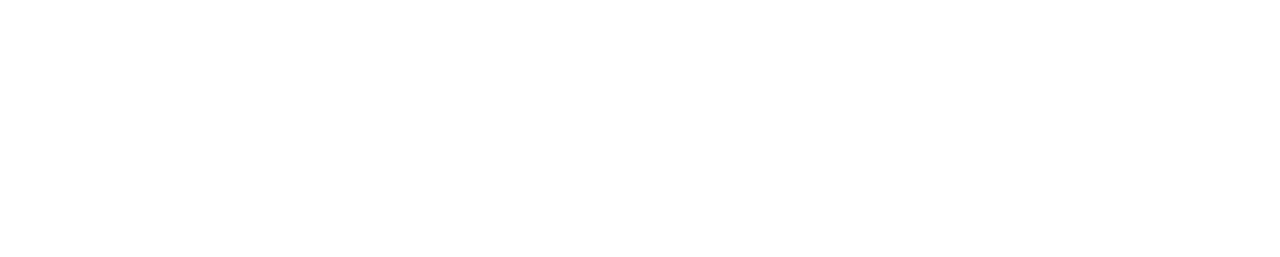
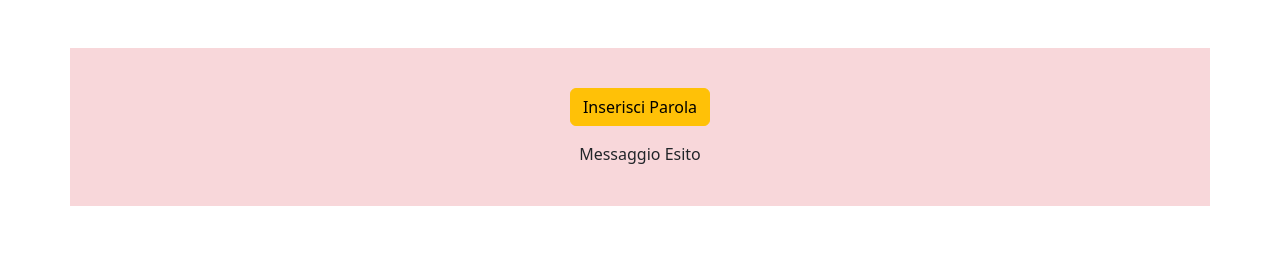
Before and after one commit to FedeAle1525/js-paliedispari, a plain HTML site: page index.html in a window 1280 px wide. Drawn offline with nearby package versions, Linux system fonts and the light colour scheme.

Commit message:
FEAT markup HTML for "Es. 1 - Palidroma"

```diff
--- a/index.html
+++ b/index.html
@@ -9,6 +9,24 @@
 </head>
 <body>
 
+  <!-- ESERCIZIO 1 - Palidroma -->
+  <section class="py-5 ">
+    <div class="container py-4 bg-danger-subtle">
+      <div class="row py-3">
+
+        <!-- Bottone "Inserisci Parola" -->
+        <div class="col-12 mb-3 text-center">
+          <button id="parola" type="button" class="btn btn-warning">Inserisci Parola</button>
+        </div>
+
+        <!-- Messaggio con Esito -->
+        <div class="col-12 text-center">
+          Messaggio Esito
+        </div>
+
+      </div>
+    </div>
+  </section>
 
   <script src="./js/script.js"></script>
 </body>
```
